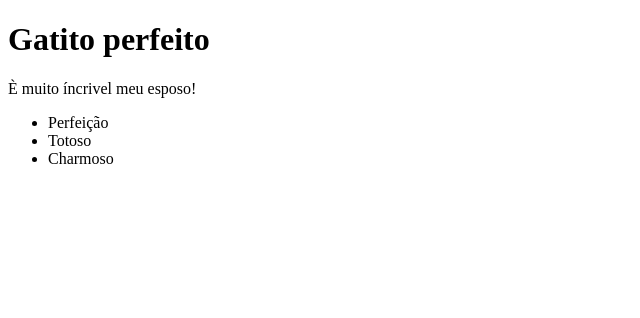
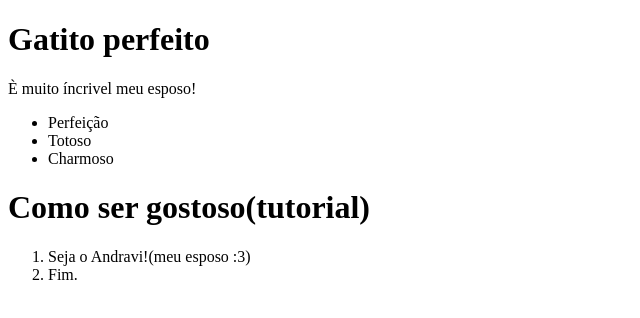
Before and after one commit to Tikero/Capacita-pibble, a plain HTML site: page index.html in a window 1280 px wide. Shown: the whole page, without its empty margins (0-640 px from the left). Drawn offline with Linux system fonts and the light colour scheme.

Commit message:
adição do tutorial

```diff
--- a/index.html
+++ b/index.html
@@ -13,5 +13,10 @@
         <li>Totoso</li>
         <li>Charmoso</li>
     </ul>
+    <h1>Como ser gostoso(tutorial)</h1>
+    <ol>
+        <li>Seja o Andravi!(meu esposo :3)</li>
+        <li>Fim.</li>
+    </ol>
 </body>
 </html>
```
